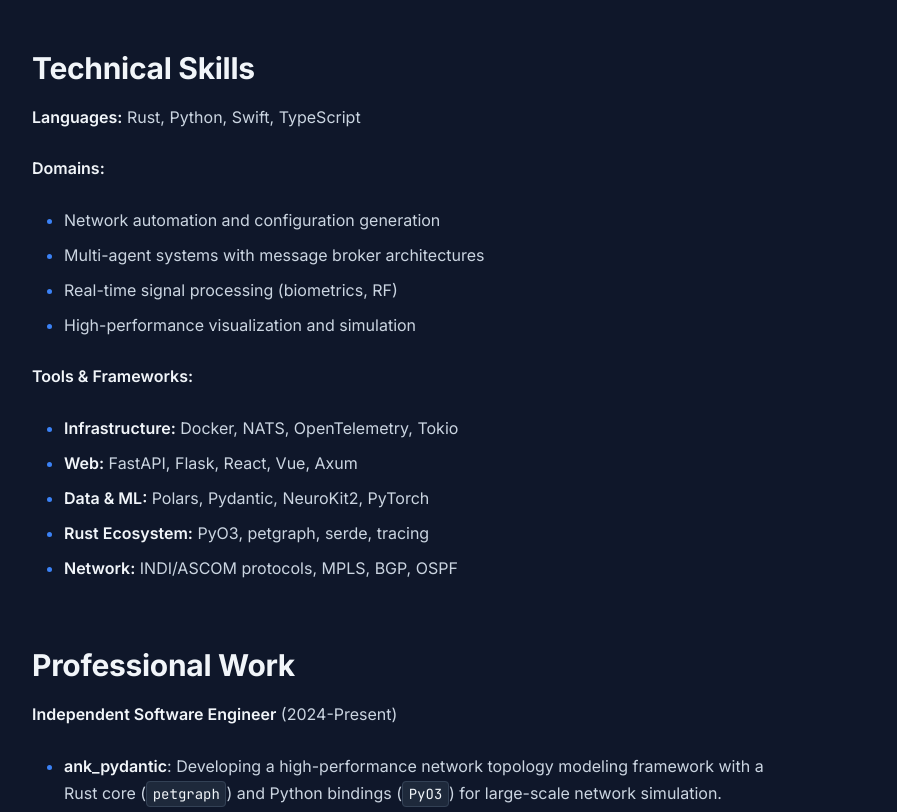
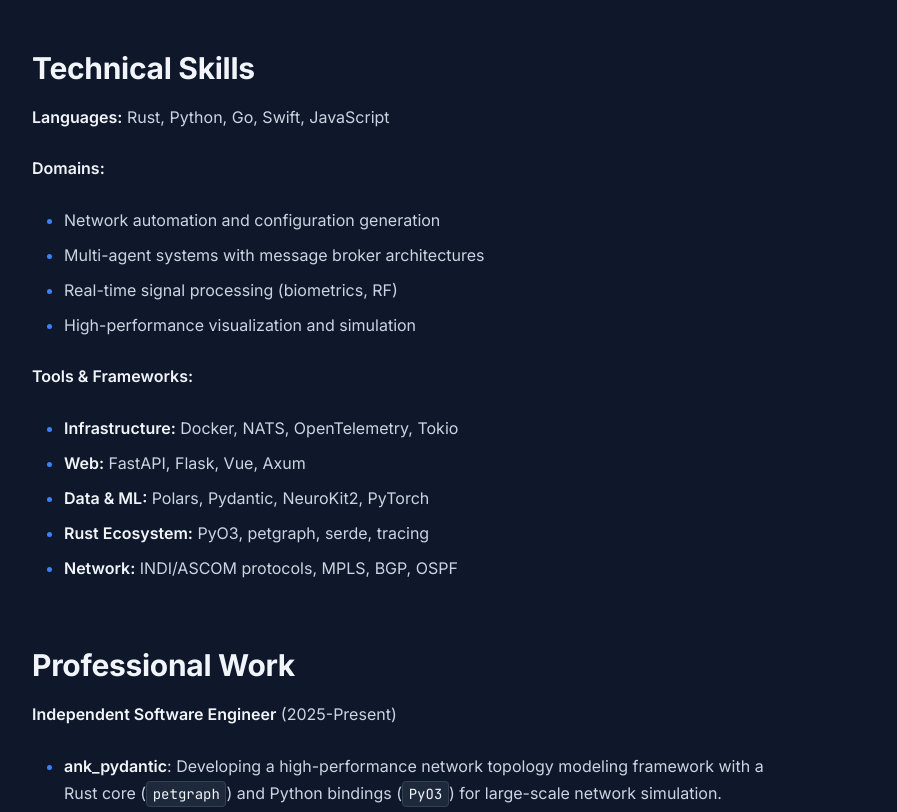
Before and after one commit to sk2/sk2.github.com, a Jekyll site: the page built from cv.md, in a window 1280 px wide and 1400 px high, scrolled down 923 px. Shown: the part 153-965 px from the top of the window, without its empty margins (232-1129 px from the left). Built offline with Jekyll 4.4.1, drawn with Linux system fonts in a browser that asks for light colours; our own code applies the rules of GitHub Pages for plain Markdown files.

Commit message:
Update languages, independent start year, and ank_pydantic description
- CV: Update languages to include Go and JavaScript (remove TypeScript)
- CV: Change React to just Vue in web frameworks
- CV: Update independent work start year from 2024 to 2025
- ank_pydantic: Remove SQLAlchemy comparison
- ank_pydantic: Add configuration generation as key feature
- network-automation: Apply same ank_pydantic updates for consistency

Co-Authored-By: Claude Sonnet 4.5 <noreply@anthropic.com>

```diff
--- a/cv.md
+++ b/cv.md
@@ -29,7 +29,7 @@ Awards: Development Economics III Excellence Award (2009), The DSTO Surveillance
 
 ## Technical Skills
 
-**Languages:** Rust, Python, Swift, TypeScript
+**Languages:** Rust, Python, Go, Swift, JavaScript
 
 **Domains:**
 - Network automation and configuration generation
@@ -39,14 +39,14 @@ Awards: Development Economics III Excellence Award (2009), The DSTO Surveillance
 
 **Tools & Frameworks:**
 - **Infrastructure:** Docker, NATS, OpenTelemetry, Tokio
-- **Web:** FastAPI, Flask, React, Vue, Axum
+- **Web:** FastAPI, Flask, Vue, Axum
 - **Data & ML:** Polars, Pydantic, NeuroKit2, PyTorch
 - **Rust Ecosystem:** PyO3, petgraph, serde, tracing
 - **Network:** INDI/ASCOM protocols, MPLS, BGP, OSPF
 
 ## Professional Work
 
-**Independent Software Engineer** (2024-Present)
+**Independent Software Engineer** (2025-Present)
 - **ank_pydantic**: Developing a high-performance network topology modeling framework with a Rust core (`petgraph`) and Python bindings (`PyO3`) for large-scale network simulation.
 - **NetVis**: Built a deterministic topology layout engine that transforms complex multi-layer network graphs into information-dense visualizations for engineering analysis.
 - **Agentic Systems**: Implementing a security-first multi-agent framework using NATS and Docker for isolated, capability-based automation in production environments.
```
Also changed, not shown: network-automation.md (+2 -1 lines), projects/ank-pydantic.md (+2 -1 lines).
